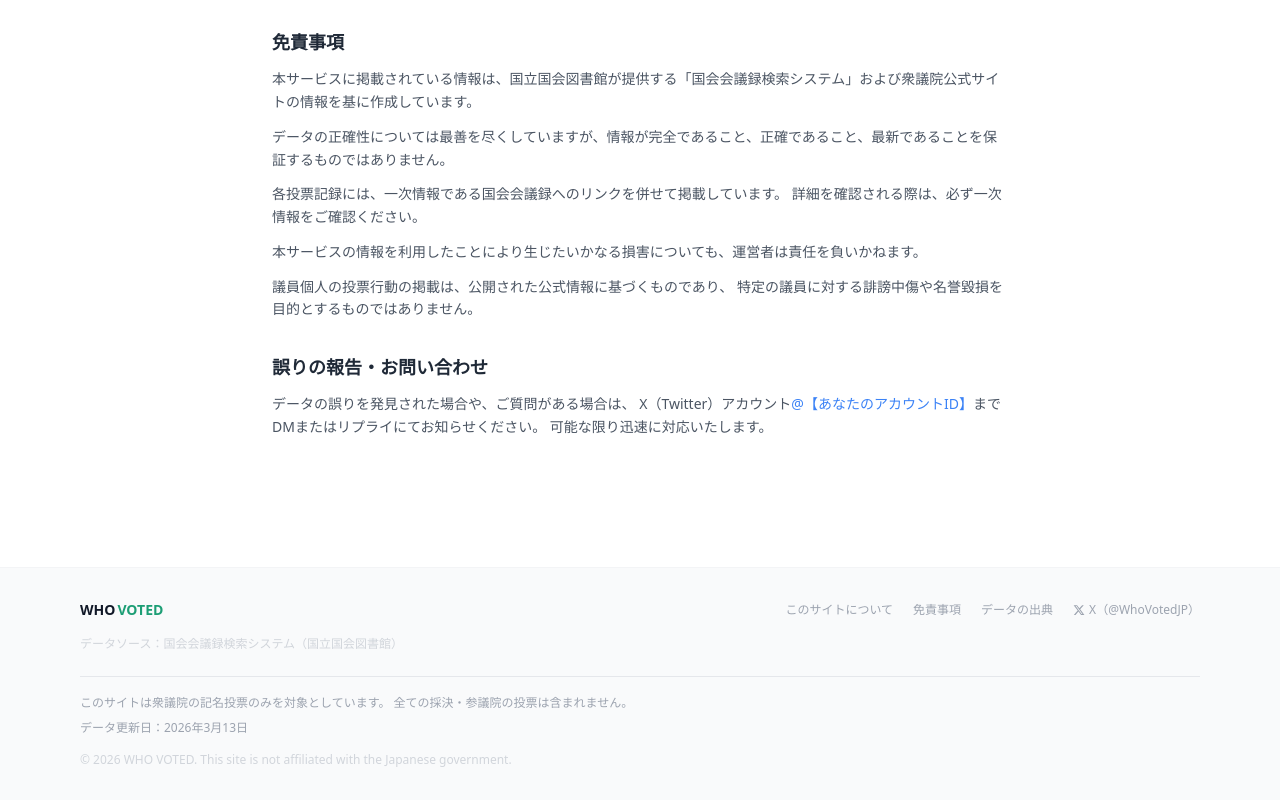
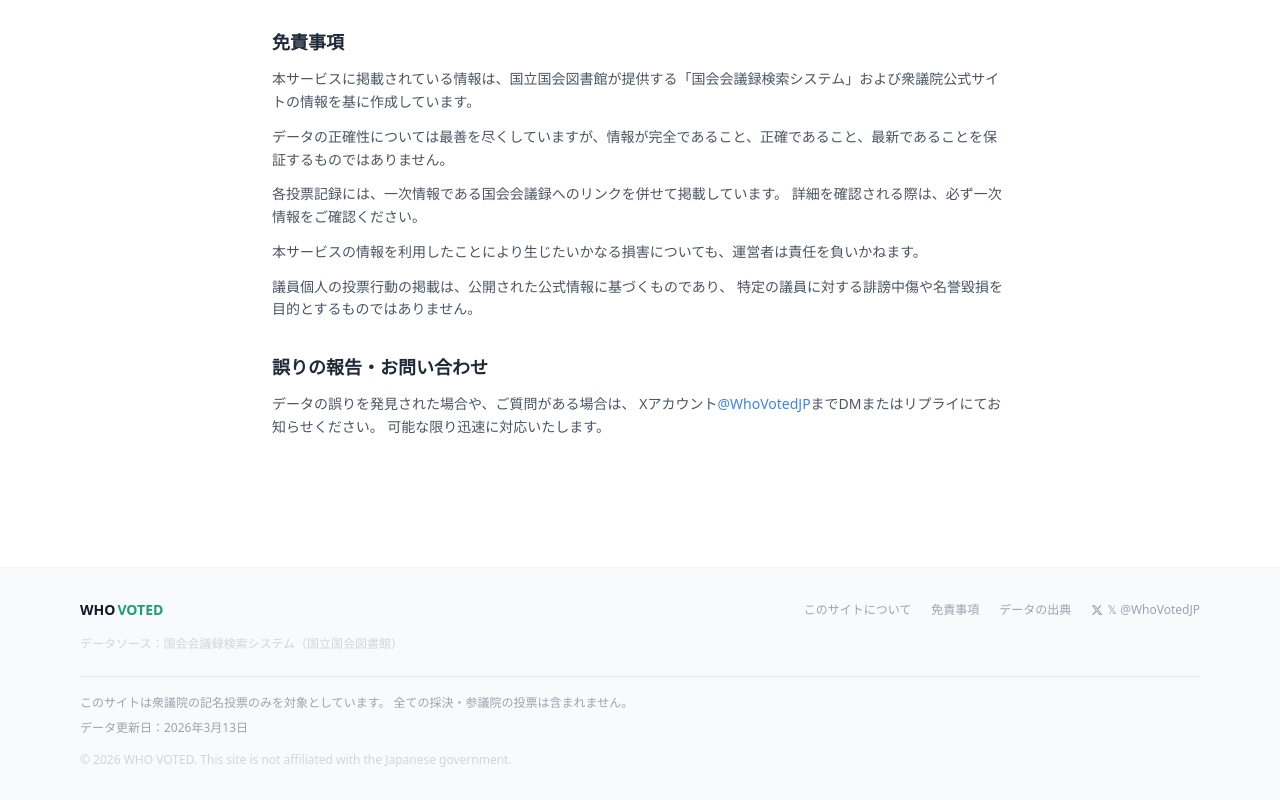
Before and after one commit to Sumo443/whosvoted, a Next.js app: page /disclaimer in a window 1280 px wide. Shown: the part 404-1204 px from the top of the page. Built offline with nearby package versions, Linux system fonts and the light colour scheme.

Commit message:
fix: フッターX表記と免責事項のお問い合わせ先を修正

```diff
--- a/src/app/disclaimer/page.tsx
+++ b/src/app/disclaimer/page.tsx
@@ -87,14 +87,14 @@ export default function DisclaimerPage() {
         </h2>
         <p className="text-sm text-gray-600 leading-relaxed">
           データの誤りを発見された場合や、ご質問がある場合は、
-          X（Twitter）アカウント
+          Xアカウント
           <a
-            href="https://twitter.com/【あなたのアカウントID】"
+            href="https://x.com/WhoVotedJP"
             target="_blank"
             rel="noopener noreferrer"
             className="text-blue-500 hover:underline"
           >
-            @【あなたのアカウントID】
+            @WhoVotedJP
           </a>
           までDMまたはリプライにてお知らせください。
           可能な限り迅速に対応いたします。
--- a/src/components/Footer.tsx
+++ b/src/components/Footer.tsx
@@ -28,7 +28,7 @@ export default function Footer() {
               <svg viewBox="0 0 24 24" className="w-3 h-3" fill="currentColor">
                 <path d="M18.244 2.25h3.308l-7.227 8.26 8.502 11.24H16.17l-5.214-6.817L4.99 21.75H1.68l7.73-8.835L1.254 2.25H8.08l4.713 6.231zm-1.161 17.52h1.833L7.084 4.126H5.117z"/>
               </svg>
-              X（@WhoVotedJP）
+𝕏 @WhoVotedJP
             </a>
           </div>
         </div>
```
